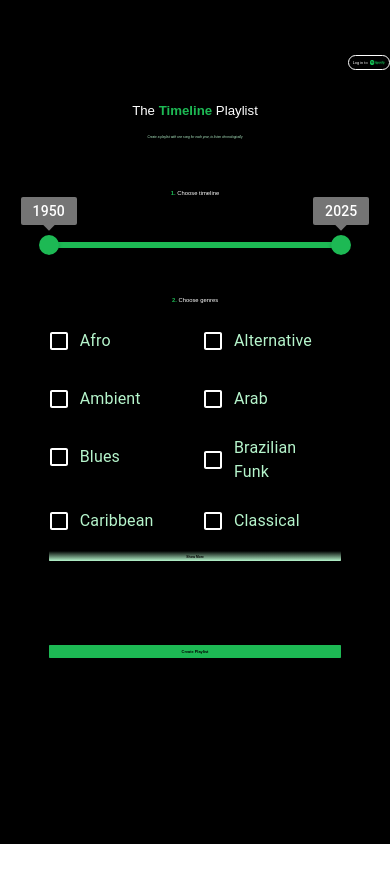
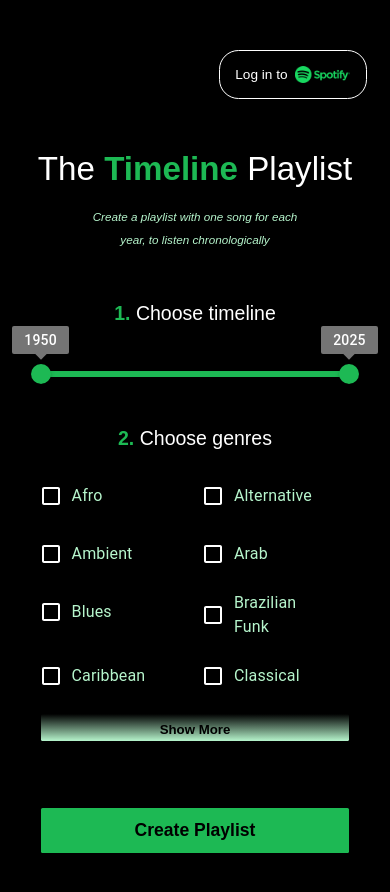
Before and after one commit to Grynberg34/timeline-playlist, a Next.js app: page / in a window 390 px wide. Shown: the top 892 px of the page. Before the commit the page ends 844 px from the top, so only its background shows below. Built offline with nearby package versions, Linux system fonts and the light colour scheme; a web font is replaced by a local one.

Commit message:
v1.0.4 mobile version

```diff
--- a/src/components/Filters/GenresFilter.tsx
+++ b/src/components/Filters/GenresFilter.tsx
@@ -3,7 +3,7 @@ import React, { useState } from "react";
 import { useDispatch, useSelector } from "react-redux";
 import { AppDispatch, RootState } from "@/store/store";
 import { setGenres } from "@/store/actions/filtersActions"
-import Grid from "@mui/material/Grid";
+import Grid from '@mui/material/Grid2';
 import { FormControlLabel, Checkbox } from "@mui/material";
 
 const GenresFilter = () => {
@@ -29,7 +29,7 @@ const GenresFilter = () => {
 
       <Grid container spacing={2}>
         {visibleGenres.map((genre) => (
-          <Grid item xs={6} sm={3} key={genre}>
+          <Grid size={{ xs: 6, sm: 3 }} key={genre}>
             <FormControlLabel
               className="filters__genres__genre"
               control={
--- a/src/components/Playlist/Playlist.tsx
+++ b/src/components/Playlist/Playlist.tsx
@@ -14,7 +14,7 @@ const Playlist = () => {
 
             {playlist.created ? (
             <a className="playlist__header__link" href={playlist.playlistLink || "#"} target="_blank" rel="noreferrer">
-                Listen to playlist on Spotify
+                Listen on Spotify
             </a>
             ) : (
             <h1 className="playlist__header__text">Creating playlist <img className="playlist__header__text__gif" src="/creating.gif" alt="" /></h1>
--- a/src/components/Spotify/SpotifyDashboard.tsx
+++ b/src/components/Spotify/SpotifyDashboard.tsx
@@ -42,7 +42,7 @@ const SpotifyDashboard = () => {
 
       <Grid container spacing={2}>
 
-        <Grid size={{ xs: 8, sm: 8 }}>
+        <Grid size={{ xs: 5, sm: 8 }}>
 
           {
             playlist.playlistId?
@@ -53,7 +53,7 @@ const SpotifyDashboard = () => {
         </Grid>
 
 
-        <Grid size={{ xs: 4, sm: 4 }}>
+        <Grid size={{ xs: 7, sm: 4 }}>
           <div className="spotify__dashboard__content">
             {user.images && (
               <img src={user.images[0].url} alt={user.name} className="spotify__dashboard__content__img" />
--- a/src/styles/_callback.scss
+++ b/src/styles/_callback.scss
@@ -14,3 +14,14 @@
 
     }
 }
+
+@media only screen and (max-width: 767px) {
+
+    .callback {
+
+        .callback__img {
+            width: 15%;
+        }
+    }
+
+}
--- a/src/styles/_filters.scss
+++ b/src/styles/_filters.scss
@@ -168,3 +168,120 @@
 .MuiBackdrop-root {
     background-color: rgba(0, 0, 0, 0.85) !important;
 }
+
+
+@media only screen and (max-width: 767px) {
+
+    .filters {
+        display: block;
+        width: 90%;
+        margin-top: 6vh;
+
+
+        .filters__timeline {
+            margin-bottom: 4vh;
+
+            .filters__timeline__title {
+                margin-bottom: 4vh;
+                font-size: 5vw;
+            }
+
+        }
+
+        .filters__genres {
+            margin-bottom: 8vh;
+
+            .filters__genres__title {
+                margin-bottom: 3vh;
+                font-size: 5vw;
+            }
+
+            .filters__genres__genre {
+                font-size: 3vw;
+                font-weight: 400;
+                color: colors.$lightGreen;
+
+                .filters__genres__genre__checkbox {
+                    color: colors.$white;
+                }
+            }
+
+            .filters__genres__toggle {
+                margin-top: 2vh;
+                padding-top: 2vw;
+                padding-bottom: 1vw;
+                font-size: 3.4vw;
+                border-radius: 0.4vw;
+
+                &:hover {
+                    background-image: linear-gradient(to bottom, colors.$black 0%, colors.$lightGreen 100%);
+                }
+
+            }
+        }
+
+        .filters__create {
+            margin-bottom: 10vh;
+
+            .filters__create__button {
+                padding: 3vw;
+                font-size: 4.5vw;
+                border-radius: 0.4vw;
+
+                &:hover {
+                    background-color: colors.$green;
+                }
+            }
+        }
+    }
+
+    .modal {
+        padding: 8vw;
+        padding-bottom: 3vw;
+
+        .modal__title {
+            width: 75%;
+            margin-left: auto;
+            margin-right: auto;
+            margin-top: 4vh;
+            margin-bottom: 4vh;
+            font-size: 4.5vw;
+        }
+
+        .modal__link {
+            width: 75%;
+            margin-bottom: 4vh;
+            padding: 2vw;
+            border: 0.2vw solid colors.$white;
+            border-radius: 4vw;
+            font-size: 4vw;
+            font-weight: 400;
+
+            &:hover {
+                color: colors.$green;
+                border: 0.2vw solid colors.$white;
+            }
+
+
+            .modal__link__img {
+                width: 14vw;
+                margin-left: 2vw;
+            }
+        }
+
+        .modal__close {
+            position: absolute;
+            top: 5%;
+            right: 5%;
+            padding: 2vw;
+            font-size: 3vw;
+            border-radius: 0.4vw;
+
+            &:hover {
+                background-color: colors.$green;
+                color: colors.$black;
+            }
+        }
+    }
+
+}
--- a/src/styles/_header.scss
+++ b/src/styles/_header.scss
@@ -28,3 +28,22 @@
         color: colors.$lightGreen;
     }
 }
+
+@media only screen and (max-width: 767px) {
+    .header {
+        margin-top: 4vh;
+
+        .header__title {
+            margin-top: 6vh;
+            margin-bottom: 2vh;
+            font-size: 8.5vw;
+        }
+
+        .header__subtitle {
+            padding-left: 15vw;
+            padding-right: 15vw;
+            font-size: 3vw;
+            line-height: 2;
+        }
+    }
+}
--- a/src/styles/_home.scss
+++ b/src/styles/_home.scss
@@ -5,3 +5,12 @@
     background-color: colors.$black;
     min-height: 100vh;
 }
+
+@media only screen and (max-width: 767px) {
+
+    .home {
+        padding-left: 6vw;
+        padding-right: 6vw;
+    }
+
+}
--- a/src/styles/_playlist.scss
+++ b/src/styles/_playlist.scss
@@ -95,3 +95,77 @@
         }
     }
 }
+
+@media only screen and (max-width: 767px) {
+
+    .playlist {
+        padding-left: 2vw;
+        padding-right: 2vw;
+        margin-top: 2vh;
+        margin-bottom: 12vh;
+
+
+        .playlist__header {
+            position: sticky;
+            top: 0vh;
+            padding-top: 4vh;
+            padding-bottom: 2vh;
+            z-index: 10;
+
+            .playlist__header__link {
+                padding: 4vw;
+                border-radius: 0.4vw;
+                margin-bottom: 4vh;
+                font-size: 4vw;
+
+                &:hover {
+                    background-color: colors.$green;
+                }
+            }
+
+            .playlist__header__text {
+                padding: 2vw;
+                border-radius: 0.4vw;
+                margin-bottom: 4vh;
+                font-size: 4vw;
+
+                .playlist__header__text__gif {
+                    margin-left: 2vw;
+                    width: 4%;
+                }
+            }
+        }
+
+        .playlist__song {
+            margin-bottom: 3vh;
+            padding: 2vw;
+            border: 0.6vw solid colors.$grey;
+            border-radius: 0.4vw;
+
+            .playlist__song__year {
+                font-size: 3.5vw;
+            }
+
+            .playlist__song__img {
+                width: 100%;
+                border-radius: 0.2vw;
+                margin-top: 0.25vw;
+            }
+
+            .playlist__song__name {
+                margin-bottom: 0.5vh;
+                font-size: 3vw;
+            }
+
+            .playlist__song__artist {
+                font-size: 2.5vw;
+            }
+
+            .playlist__song__duration {
+                font-size: 3.5vw;
+            }
+        }
+    }
+
+
+}
--- a/src/styles/_spotify.scss
+++ b/src/styles/_spotify.scss
@@ -88,3 +88,72 @@
     }
 
 }
+
+
+@media only screen and (max-width: 767px) {
+
+    .spotify {
+
+        .spotify__login {
+
+            .spotify__login__link {
+                padding: 4vw;
+                border: 0.2vw solid colors.$white;
+                border-radius: 5vw;
+                font-size: 3.5vw;
+
+                &:hover {
+                    color: colors.$white;
+                    border: 0.2vw solid colors.$white;
+                }
+
+
+                .spotify__login__link__img {
+                    width: 14vw;
+                    margin-left: 2vw;
+                }
+            }
+        }
+
+        .spotify__dashboard {
+            .spotify__dashboard__content {
+                padding: 3vw;
+                border: 0.2vw solid colors.$white;
+                border-radius: 6vw;
+
+                .spotify__dashboard__content__img {
+                    width: 6vw;
+                    margin-right: 4vw;
+                    border-radius: 6vw;
+                }
+
+                .spotify__dashboard__content__name {
+                    font-size: 3vw;
+                    font-weight: 400;
+                }
+
+                .spotify__dashboard__content__logout {
+                    font-size: 4vw;
+                    margin-left: 4vw;
+
+                    &:hover {
+                        color: colors.$green;
+                    }
+                }
+            }
+
+            .spotify__dashboard__button {
+                padding: 3vw;
+                margin-top: 0.5vh;
+                font-size: 3vw;
+                border-radius: 0.6vw;
+
+                &:hover {
+                    background-color: colors.$white;
+                }
+            }
+        }
+
+    }
+
+}
```
